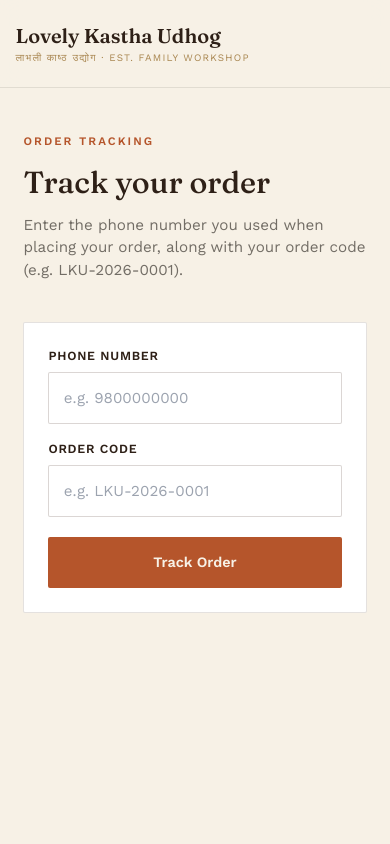
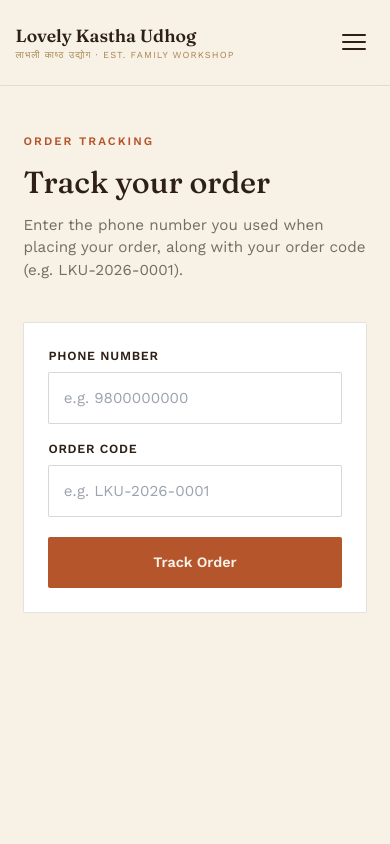
Before and after one commit to abrl7/Lovely-kastha-udhyog, a Next.js app: page /track in a window 390 px wide. Shown: the top 844 px of the page. Built offline with nearby package versions, Linux system fonts and the light colour scheme.

Commit message:
feat: mobile burger menu and responsive improvements

```diff
--- a/components/Featured.jsx
+++ b/components/Featured.jsx
@@ -2,12 +2,12 @@ import Image from "next/image";
 import Link from "next/link";
 
 // Grid layout classes for up to 4 products in the asymmetric layout.
-// The first product gets the large "hero" slot, the rest fill in smaller.
+// On mobile: simple full-width stacked cards. On md+: asymmetric grid.
 const GRID_CLASSES = [
-  "col-span-6 md:col-span-3 row-span-2 h-[320px] md:h-auto",
-  "col-span-6 md:col-span-3 h-[320px] md:h-[320px]",
-  "col-span-6 md:col-span-2 h-[320px] md:h-[220px]",
-  "col-span-6 md:col-span-1 h-[320px] md:h-[220px]",
+  "col-span-6 md:col-span-3 h-[260px] sm:h-[320px] md:row-span-2 md:h-auto",
+  "col-span-6 md:col-span-3 h-[260px] sm:h-[320px] md:h-[320px]",
+  "col-span-6 md:col-span-2 h-[260px] sm:h-[320px] md:h-[220px]",
+  "col-span-6 md:col-span-1 h-[260px] sm:h-[320px] md:h-[220px]",
 ];
 
 // Fallback placeholder tiles shown when no featured products exist yet
@@ -109,7 +109,7 @@ export default function Featured({ products = [] }) {
       </div>
 
       {!useFallback && (
-        <div className="mt-8 flex gap-4">
+        <div className="mt-8 flex flex-col sm:flex-row gap-3">
           <Link
             href="/catalog"
             className="inline-block font-semibold text-[0.85rem] tracking-[0.04em] px-[2rem] py-[0.85rem] rounded-sm bg-sienna text-cream-soft hover:bg-sienna-dark transition-colors duration-200"
--- a/components/Header.jsx
+++ b/components/Header.jsx
@@ -1,4 +1,8 @@
+"use client";
+
+import { useState, useEffect } from "react";
 import Link from "next/link";
+import { usePathname } from "next/navigation";
 
 const NAV_LINKS = [
   { label: "Ready-Made", href: "/catalog" },
@@ -9,16 +13,34 @@ const NAV_LINKS = [
 ];
 
 export default function Header() {
+  const [isOpen, setIsOpen] = useState(false);
+  const pathname = usePathname();
+
+  // Close menu whenever the route changes (user tapped a link)
+  useEffect(() => {
+    setIsOpen(false);
+  }, [pathname]);
+
+  // Prevent body scroll while mobile menu is open
+  useEffect(() => {
+    document.body.style.overflow = isOpen ? "hidden" : "";
+    return () => { document.body.style.overflow = ""; };
+  }, [isOpen]);
+
   return (
+    <>
       <header className="fixed top-0 left-0 right-0 z-[100] flex items-center justify-between px-[4vw] py-[1.4rem] bg-cream-soft/90 backdrop-blur-md border-b border-charcoal/10">
-      <Link href="/" className="flex flex-col leading-tight">
-        <span className="font-serif font-semibold text-xl text-walnut-deep">
+        {/* Logo */}
+        <Link href="/" className="flex flex-col leading-tight" onClick={() => setIsOpen(false)}>
+          <span className="font-serif font-semibold text-[1.1rem] sm:text-xl text-walnut-deep">
             Lovely Kastha Udhog
           </span>
-        <small className="text-[0.62rem] tracking-[0.12em] uppercase text-brass mt-0.5">
+          <small className="text-[0.58rem] sm:text-[0.62rem] tracking-[0.12em] uppercase text-brass mt-0.5">
             लाभली काष्ठ उद्योग · Est. Family Workshop
           </small>
         </Link>
+
+        {/* Desktop nav */}
         <nav className="hidden md:block">
           <ul className="flex gap-[2.2rem]">
             {NAV_LINKS.map(({ label, href }) => (
@@ -34,6 +56,80 @@ export default function Header() {
             ))}
           </ul>
         </nav>
+
+        {/* Burger button — mobile only */}
+        <button
+          className="md:hidden flex flex-col justify-center items-center w-10 h-10 gap-[5px] rounded-sm hover:bg-walnut/8 transition-colors duration-150"
+          onClick={() => setIsOpen((v) => !v)}
+          aria-label={isOpen ? "Close menu" : "Open menu"}
+          aria-expanded={isOpen}
+        >
+          <span
+            className={`block w-6 h-[2px] bg-walnut-deep rounded-full transition-all duration-300 origin-center ${
+              isOpen ? "translate-y-[7px] rotate-45" : ""
+            }`}
+          />
+          <span
+            className={`block w-6 h-[2px] bg-walnut-deep rounded-full transition-all duration-300 ${
+              isOpen ? "opacity-0 scale-x-0" : ""
+            }`}
+          />
+          <span
+            className={`block w-6 h-[2px] bg-walnut-deep rounded-full transition-all duration-300 origin-center ${
+              isOpen ? "-translate-y-[7px] -rotate-45" : ""
+            }`}
+          />
+        </button>
       </header>
+
+      {/* Backdrop overlay */}
+      <div
+        className={`fixed inset-0 z-[90] bg-walnut-deep/40 backdrop-blur-sm transition-opacity duration-300 md:hidden ${
+          isOpen ? "opacity-100 pointer-events-auto" : "opacity-0 pointer-events-none"
+        }`}
+        onClick={() => setIsOpen(false)}
+        aria-hidden="true"
+      />
+
+      {/* Mobile menu panel — slides down from header */}
+      <nav
+        className={`fixed top-[73px] left-0 right-0 z-[95] bg-cream-soft border-b border-charcoal/10 shadow-lg transition-all duration-300 ease-in-out md:hidden ${
+          isOpen ? "translate-y-0 opacity-100" : "-translate-y-3 opacity-0 pointer-events-none"
+        }`}
+        aria-hidden={!isOpen}
+      >
+        <ul className="px-[4vw] py-2 flex flex-col">
+          {NAV_LINKS.map(({ label, href }) => (
+            <li key={href}>
+              <Link
+                href={href}
+                className="flex items-center py-4 text-[1rem] font-medium text-walnut-deep border-b border-walnut/10 last:border-b-0 hover:text-sienna transition-colors duration-150"
+                onClick={() => setIsOpen(false)}
+              >
+                {label}
+              </Link>
+            </li>
+          ))}
+        </ul>
+
+        {/* CTA buttons at bottom of mobile menu */}
+        <div className="px-[4vw] pb-5 pt-2 flex gap-3">
+          <Link
+            href="/catalog"
+            onClick={() => setIsOpen(false)}
+            className="flex-1 text-center py-3 text-sm font-semibold bg-sienna text-cream-soft rounded-sm hover:bg-sienna-dark transition-colors duration-150"
+          >
+            Browse Catalog
+          </Link>
+          <Link
+            href="/custom"
+            onClick={() => setIsOpen(false)}
+            className="flex-1 text-center py-3 text-sm font-semibold border border-walnut/25 text-walnut-deep rounded-sm hover:bg-cream transition-colors duration-150"
+          >
+            Custom Order
+          </Link>
+        </div>
+      </nav>
+    </>
   );
 }
--- a/components/Hero.jsx
+++ b/components/Hero.jsx
@@ -25,19 +25,21 @@ export default function Hero() {
           shortcuts, no particleboard — just solid wood and the patience to
           do it right.
         </p>
+        <div className="flex flex-col sm:flex-row gap-3 sm:gap-0">
           <a
             href="#inquiry"
-          className="inline-block font-semibold text-[0.85rem] tracking-[0.04em] px-[2.1rem] py-[0.95rem] rounded-sm bg-sienna text-cream-soft hover:bg-sienna-dark transition-colors duration-200"
+            className="inline-block text-center font-semibold text-[0.85rem] tracking-[0.04em] px-[2.1rem] py-[0.95rem] rounded-sm bg-sienna text-cream-soft hover:bg-sienna-dark transition-colors duration-200"
           >
             Request a Quote
           </a>
           <a
             href="#featured"
-          className="inline-block font-semibold text-[0.85rem] tracking-[0.04em] px-[2.1rem] py-[0.95rem] rounded-sm border-[1.5px] border-cream-soft/50 text-cream-soft ml-[0.9rem] hover:border-cream-soft hover:bg-cream-soft/10 transition-colors duration-200"
+            className="inline-block text-center font-semibold text-[0.85rem] tracking-[0.04em] px-[2.1rem] py-[0.95rem] rounded-sm border-[1.5px] border-cream-soft/50 text-cream-soft sm:ml-[0.9rem] hover:border-cream-soft hover:bg-cream-soft/10 transition-colors duration-200"
           >
             See Our Work
           </a>
         </div>
+      </div>
     </section>
   );
 }
```
Lines whose indentation alone changed are shown as unchanged.
